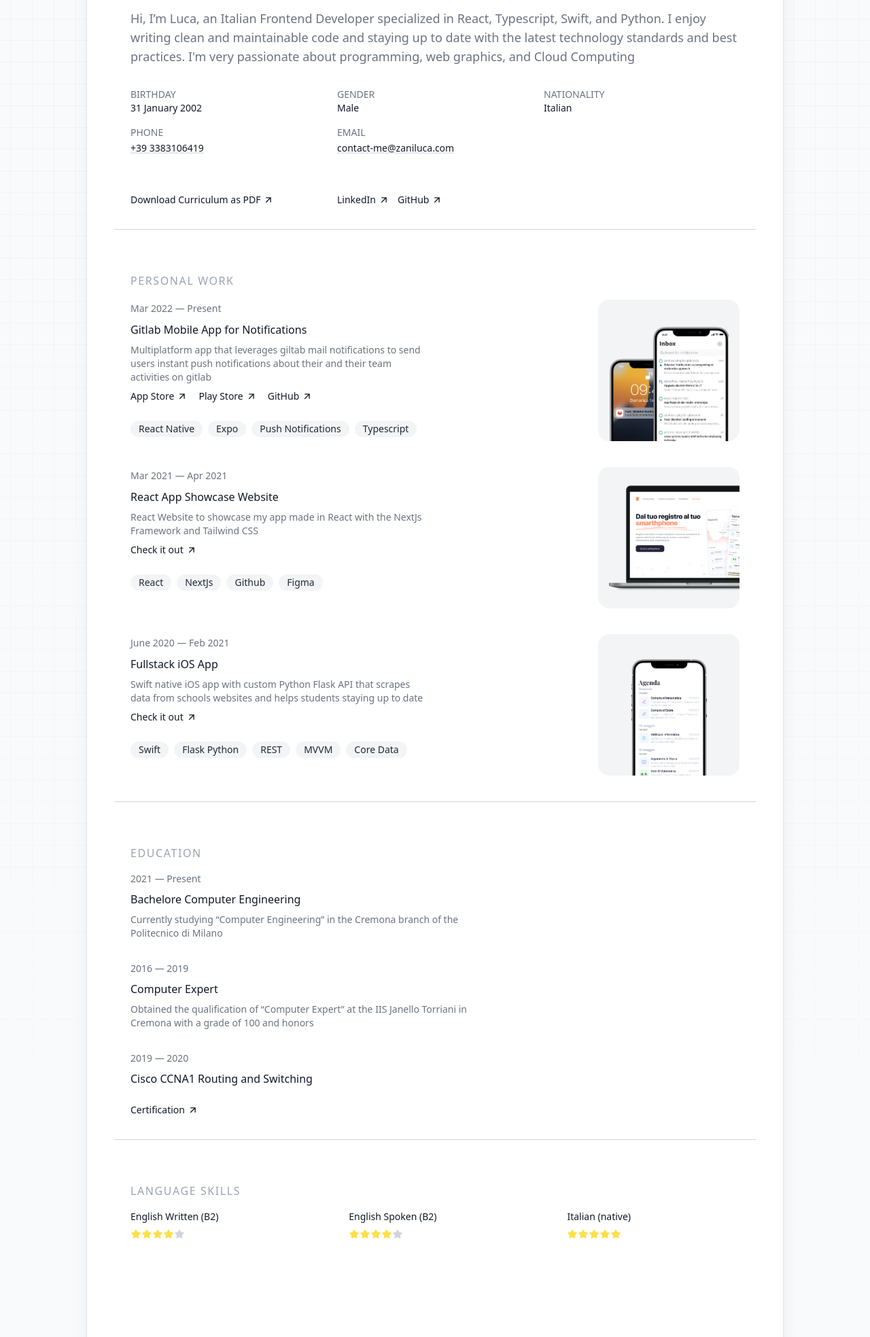
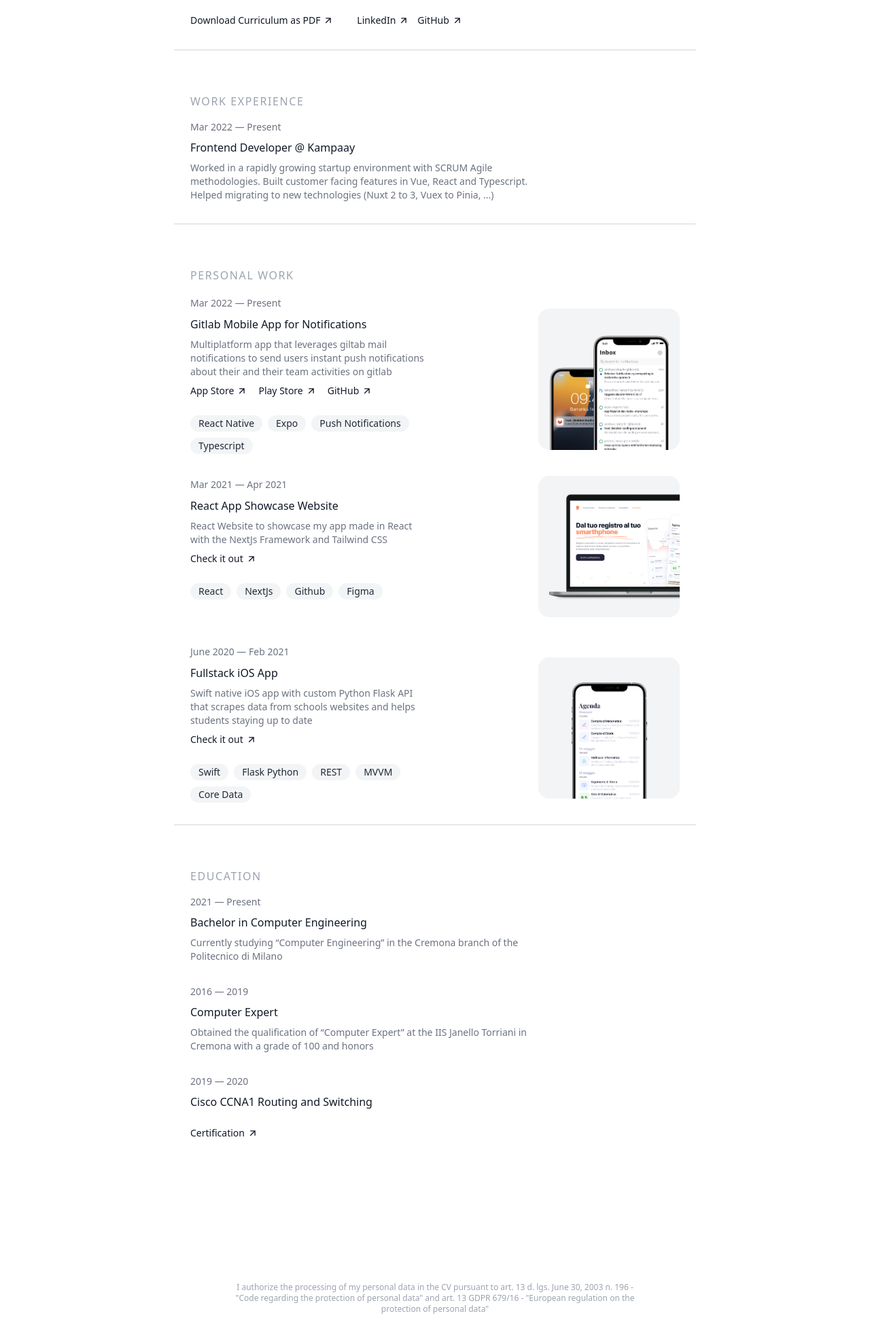
Before and after one commit to zaniluca/zaniluca.com, an Astro site: page / in a window 1280 px wide. Shown: the part 389-2356 px from the top of the page at 68% size. Built offline with nearby package versions, Linux system fonts and the light colour scheme; Astro itself is replaced by a stand-in of ours; a web font is replaced by a local one.

Commit message:
refactor(curriculum): simplified design of curriculum page

```diff
--- a/src/components/curriculum/LanguageScore.tsx
+++ /dev/null
@@ -1,75 +0,0 @@
-import LinkButton from "../LinkButton";
-import type { SVGProps } from "react";
-import { motion, Variants } from "framer-motion";
-
-const wrapper: Variants = {
-  offscreen: {
-    opacity: 0,
-    y: 10,
-  },
-  onscreen: {
-    opacity: 1,
-    y: 0,
-    transition: {
-      duration: 0.6,
-    },
-  },
-};
-
-type LanguageScoreProps = {
-  name: string;
-  rating: number;
-  certificationHref?: string;
-};
-
-const LanguageScore: React.FC<LanguageScoreProps> = ({
-  name,
-  rating,
-  certificationHref,
-}) => {
-  return (
-    <motion.div variants={wrapper} className="grid grid-rows-3 gap-2">
-      <h4 className="text-base font-medium leading-6 text-gray-900 sm:text-sm sm:leading-5">
-        {name}
-      </h4>
-      <div>
-        <div className="grid grid-flow-col justify-start">
-          {[...Array(rating)].map((_, index: number) => {
-            return (
-              <StarIcon
-                key={index}
-                className="h-6 w-6 text-yellow-300 sm:h-4 sm:w-4"
-              />
-            );
-          })}
-          {[...Array(5 - rating)].map((_, index: number) => {
-            return (
-              <StarIcon
-                key={index}
-                className="h-6 w-6 text-gray-300 sm:h-4 sm:w-4"
-              />
-            );
-          })}
-        </div>
-      </div>
-      {certificationHref && (
-        <LinkButton
-          className="mt-2"
-          text="Certification"
-          href={certificationHref}
-        />
-      )}
-    </motion.div>
-  );
-};
-
-const StarIcon = (props: SVGProps<SVGSVGElement>) => (
-  <svg viewBox="0 0 20 20" fill="currentColor" {...props}>
-    <path
-      d="M9.1 1.75a1 1 0 0 1 1.8 0l1.87 3.67a1 1 0 0 0 .73.53l4.08.65a1 1 0 0 1 .55 1.7l-2.92 2.92a1 1 0 0 0-.28.86l.64 4.07a1 1 0 0 1-1.44 1.05l-3.68-1.87a1 1 0 0 0-.9 0L5.87 17.2a1 1 0 0 1-1.44-1.05l.64-4.07a1 1 0 0 0-.28-.86L1.87 8.3a1 1 0 0 1 .55-1.7l4.08-.65a1 1 0 0 0 .73-.53l1.88-3.67Z"
-      fill="currentColor"
-    />
-  </svg>
-);
-
-export default LanguageScore;
--- a/src/components/curriculum/sections/CurriculumEducationSection.tsx
+++ b/src/components/curriculum/sections/CurriculumEducationSection.tsx
@@ -8,7 +8,7 @@ const CurriculumEducationSection = () => {
       <div className="mt-8 grid gap-8 sm:mt-4">
         <EducationCard
           datespan="2021 ― Present"
-          name="Bachelore Computer Engineering"
+          name="Bachelor in Computer Engineering"
           description="Currently studying “Computer Engineering” in the Cremona branch of the Politecnico di Milano"
         />
         <EducationCard
--- a/src/components/curriculum/sections/CurriculumHeadingSection.tsx
+++ b/src/components/curriculum/sections/CurriculumHeadingSection.tsx
@@ -5,7 +5,7 @@ const CurriculumHeadingSection = () => {
     <div>
       <div>
         <span className="relative inline-block">
-          <div className="relative h-44 w-44 rounded-full ring-2 ring-gray-300">
+          <div className="relative h-24 w-24 rounded-full ring-2 ring-gray-300">
             <img
               className="rounded-full"
               src="/images/profile.jpg"
@@ -26,33 +26,6 @@ const CurriculumHeadingSection = () => {
           best practices. I'm very passionate about programming, web graphics,
           and Cloud Computing
         </p>
-        <div className="grid grid-cols-1 gap-4 py-8 sm:grid-cols-3">
-          <InfoCell name="Birthday" value="31 January 2002" />
-          <InfoCell name="Gender" value="Male" />
-          <InfoCell name="Nationality" value="Italian" />
-          <div>
-            <p className="text-base font-medium uppercase text-gray-500 sm:text-sm">
-              Phone
-            </p>
-            <a
-              href="tel:+393383106419"
-              className="text-base font-normal text-gray-900 underline decoration-gray-200 decoration-2 hover:text-gray-700 sm:text-sm sm:leading-5"
-            >
-              +39 3383106419
-            </a>
-          </div>
-          <div>
-            <p className="text-base font-medium uppercase text-gray-500 sm:text-sm">
-              Email
-            </p>
-            <a
-              href="mailto:contact-me@zaniluca.com"
-              className="text-base font-normal text-gray-900 underline decoration-gray-200 decoration-2 hover:text-gray-700 sm:text-sm sm:leading-5"
-            >
-              contact-me@zaniluca.com
-            </a>
-          </div>
-        </div>
         <div className="mt-5 grid grid-cols-1 gap-4 md:grid-cols-3">
           <div>
             <LinkButton
@@ -79,23 +52,4 @@ const CurriculumHeadingSection = () => {
   );
 };
 
-type InfoCellProps = {
-  className?: string;
-  name: string;
-  value: string;
-};
-
-const InfoCell: React.FC<InfoCellProps> = ({ className, name, value }) => {
-  return (
-    <div className={className}>
-      <p className="text-base font-medium uppercase text-gray-500 sm:text-sm">
-        {name}
-      </p>
-      <p className="text-base font-normal text-gray-900 sm:text-sm sm:leading-5">
-        {value}
-      </p>
-    </div>
-  );
-};
-
 export default CurriculumHeadingSection;
--- a/src/components/curriculum/sections/CurriculumLanguageSkillsSection.tsx
+++ /dev/null
@@ -1,37 +0,0 @@
-import { motion, Variants } from "framer-motion";
-import LanguageScore from "../LanguageScore";
-import CurriculumSectionHeading from "../CurriculumSectionHeading";
-
-const wrapper: Variants = {
-  offscreen: {
-    opacity: 0,
-  },
-  onscreen: {
-    opacity: 1,
-    transition: {
-      duration: 0.8,
-      staggerChildren: 0.44,
-    },
-  },
-};
-
-const CurriculumLanguageSkillsSection = () => {
-  return (
-    <div className="mt-8">
-      <CurriculumSectionHeading name="language skills" />
-      <motion.div
-        variants={wrapper}
-        initial="offscreen"
-        whileInView="onscreen"
-        viewport={{ once: true, amount: 0.2 }}
-        className="mt-8 grid gap-8 sm:mt-4 sm:grid-flow-col"
-      >
-        <LanguageScore name="English Written (B2)" rating={4} />
-        <LanguageScore name="English Spoken (B2)" rating={4} />
-        <LanguageScore name="Italian (native)" rating={5} />
-      </motion.div>
-    </div>
-  );
-};
-
-export default CurriculumLanguageSkillsSection;
--- /dev/null
+++ b/src/components/curriculum/sections/CurriculumWorkExperienceSection.tsx
@@ -0,0 +1,19 @@
+import EducationCard from "../EducationCard";
+import CurriculumSectionHeading from "../CurriculumSectionHeading";
+
+const CurriculumWorkExperience = () => {
+  return (
+    <div className="mt-8">
+      <CurriculumSectionHeading name="work experience" />
+      <div className="mt-8 grid gap-8 sm:mt-4">
+        <EducationCard
+          datespan="Mar 2022 ― Present"
+          name="Frontend Developer @ Kampaay"
+          description="Worked in a rapidly growing startup environment with SCRUM Agile methodologies. Built customer facing features in Vue, React and Typescript. Helped migrating to new technologies (Nuxt 2 to 3, Vuex to Pinia, ...)"
+        />
+      </div>
+    </div>
+  );
+};
+
+export default CurriculumWorkExperience;
--- a/src/layouts/CurriculumLayout.astro
+++ b/src/layouts/CurriculumLayout.astro
@@ -20,20 +20,10 @@ const { title } = Astro.props;
   </head>
   <body class="h-full">
     <div
-      class="min-h-screen bg-gray-50 py-8 flex flex-col justify-center relative overflow-hidden lg:py-12"
+      class="mx-auto mt-8 max-w-screen-md w-full px-6 py-12 lg:pt-16 lg:pb-28"
     >
-      <div
-        class="absolute inset-0 bg-[url(/images/grid.svg)] bg-top [mask-image:linear-gradient(180deg,white,rgba(255,255,255,0))]"
-      >
-      </div>
-      <div
-        class="relative w-full px-6 py-12 bg-white shadow-xl shadow-slate-700/10 ring-1 ring-gray-900/5 md:max-w-4xl md:mx-auto lg:max-w-5xl lg:pt-16 lg:pb-28"
-      >
-        <div class="mx-auto mt-8 md:max-w-3xl lg:max-w-4xl">
-          <slot />
-        </div>
-      </div>
-      <CurriculumDisclaimer className="mx-auto mt-24 mb-12 px-4" />
+      <slot />
     </div>
   </body>
+  <CurriculumDisclaimer className="mx-auto mt-24 mb-12 px-4" />
 </html>
--- a/src/pages/index.astro
+++ b/src/pages/index.astro
@@ -1,8 +1,8 @@
 ---
 import CurriculumEducationSection from "../components/curriculum/sections/CurriculumEducationSection";
 import CurriculumHeadingSection from "../components/curriculum/sections/CurriculumHeadingSection";
-import CurriculumLanguageSkillsSection from "../components/curriculum/sections/CurriculumLanguageSkillsSection";
 import CurriculumPersonalWorkSection from "../components/curriculum/sections/CurriculumPersonalWorkSection";
+import CurriculumWorkExperience from "../components/curriculum/sections/CurriculumWorkExperienceSection";
 import Divider from "../components/Divider";
 import CurriculumLayout from "../layouts/CurriculumLayout.astro";
 ---
@@ -10,9 +10,9 @@ import CurriculumLayout from "../layouts/CurriculumLayout.astro";
 <CurriculumLayout title="Developer Curriculum">
   <CurriculumHeadingSection />
   <Divider />
+  <CurriculumWorkExperience client:only />
+  <Divider />
   <CurriculumPersonalWorkSection client:visible />
   <Divider />
   <CurriculumEducationSection client:visible />
-  <Divider />
-  <CurriculumLanguageSkillsSection client:visible />
 </CurriculumLayout>
```
